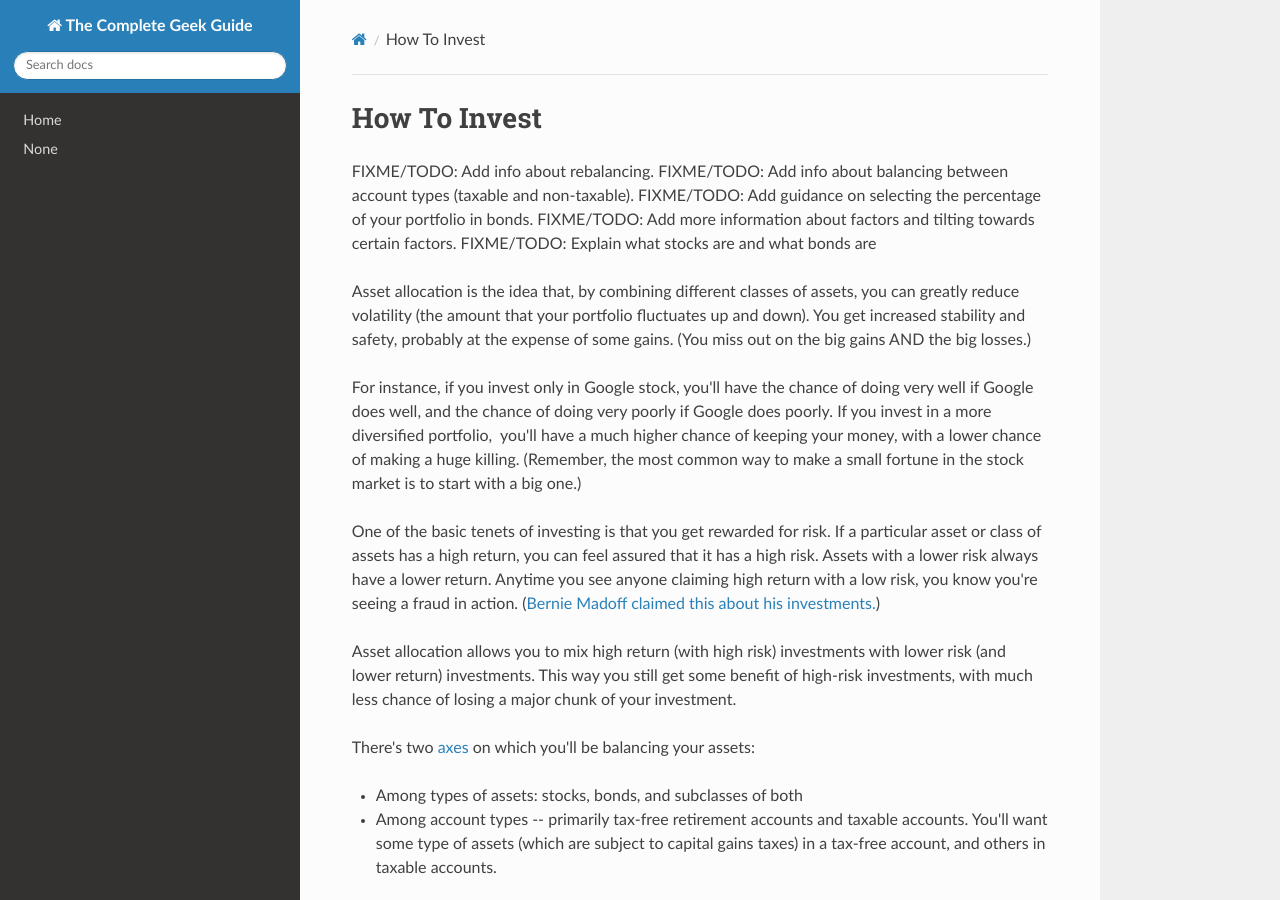
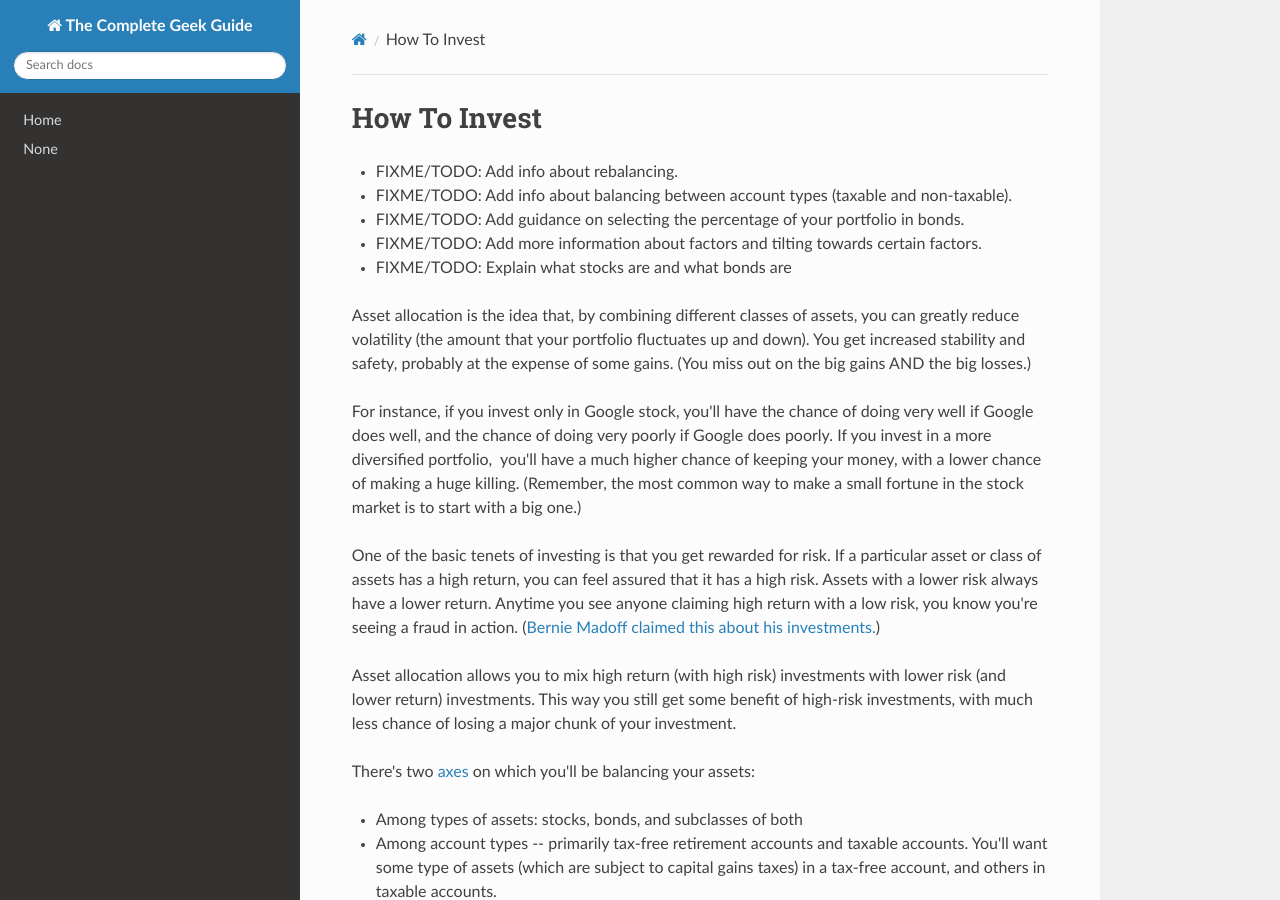
Before and after one commit to CommandLineLabs/completegeek, an MkDocs documentation site: the page built from docs/volume-014/how-to-invest.md, in a window 1280 px wide and 900 px high. Built offline with MkDocs 1.6.1, drawn with Linux system fonts in a browser that asks for light colours; nearby versions of some CDN libraries.

```diff
--- a/docs/volume-014/how-to-invest.md
+++ b/docs/volume-014/how-to-invest.md
@@ -1,10 +1,10 @@
 # How To Invest
 
-FIXME/TODO: Add info about rebalancing.
-FIXME/TODO: Add info about balancing between account types (taxable and non-taxable).
-FIXME/TODO: Add guidance on selecting the percentage of your portfolio in bonds.
-FIXME/TODO: Add more information about factors and tilting towards certain factors.
-FIXME/TODO: Explain what stocks are and what bonds are
+* FIXME/TODO: Add info about rebalancing.
+* FIXME/TODO: Add info about balancing between account types (taxable and non-taxable).
+* FIXME/TODO: Add guidance on selecting the percentage of your portfolio in bonds.
+* FIXME/TODO: Add more information about factors and tilting towards certain factors.
+* FIXME/TODO: Explain what stocks are and what bonds are
 
 Asset allocation is the idea that, by combining different classes of
 assets, you can greatly reduce volatility (the amount that your portfolio fluctuates up and down). You get increased stability and safety, probably at the
```
